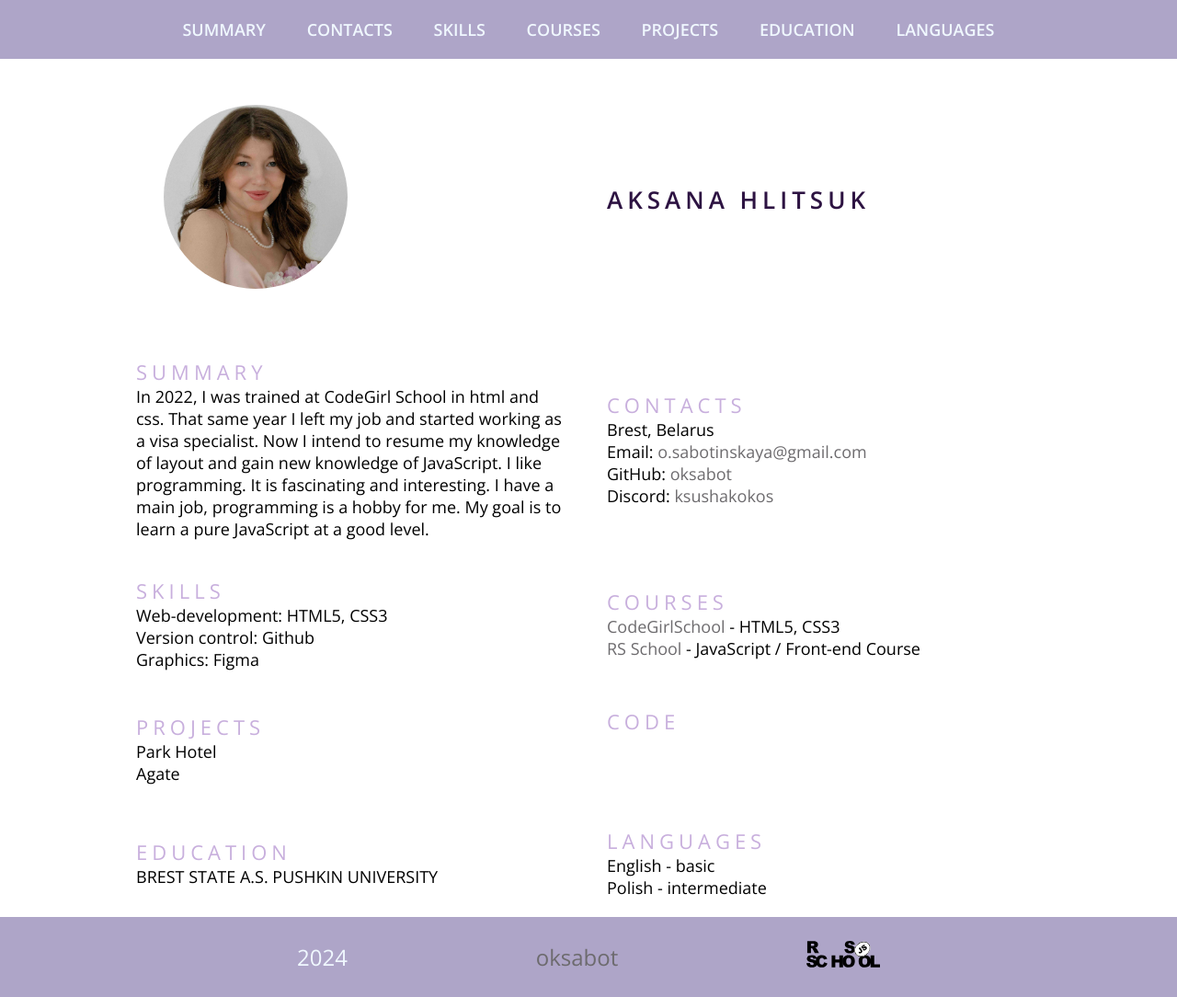
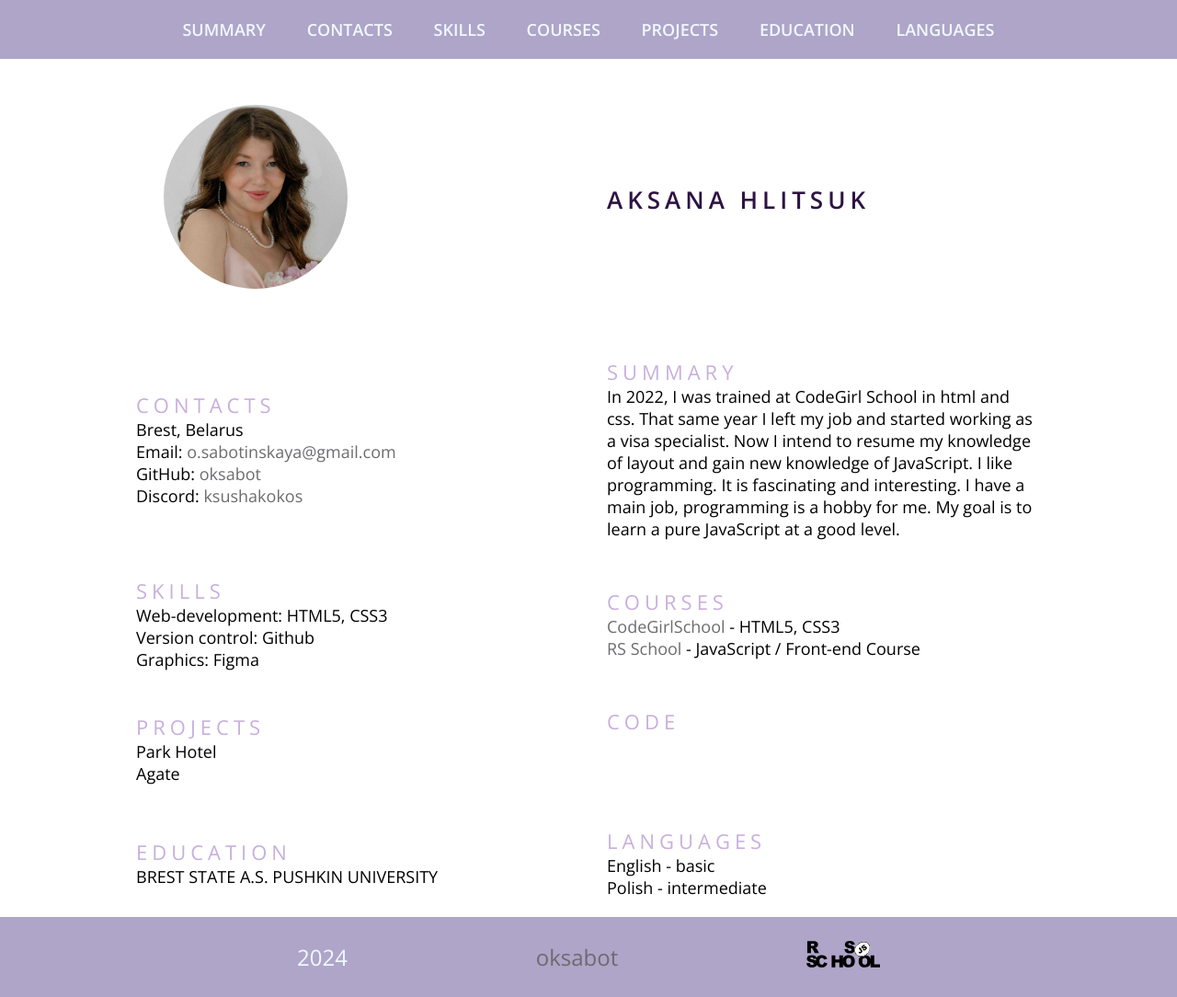
Before and after one commit to oksabot/rsschool-cv, a plain HTML site: page index.html in a window 1280 px wide. Shown: the whole page at 92% size. Drawn offline with nearby package versions, Linux system fonts and the light colour scheme.

Commit message:
feat: refactor: change structure of the project

```diff
--- a/index.html
+++ b/index.html
@@ -34,12 +34,7 @@
             <h1>Aksana Hlitsuk</h1>
         </section>
 
-        <section class="section" id="Summary">
-            <h2 class="section-title">Summary</h2>
-            <p>In 2022, I was trained at CodeGirl School in html and css. That same year I left my job and started working as a visa specialist. Now I intend to resume my knowledge of layout and gain new knowledge of JavaScript. I like programming. It is fascinating and interesting. I have a main job, programming is a hobby for me. My goal is to learn a pure JavaScript at a good level.</p>
-        </section>
-
-        <section class="section" id="contacts">
+                <section class="section" id="contacts">
             <h2 class="section-title">Contacts</h2>
             <ul>
                 <li>Brest, Belarus</li>
@@ -47,6 +42,11 @@
                 <li>GitHub: <a class="link" href="https://github.com/oksabot">oksabot</a></li>
                 <li>Discord: <a class="link" href="https://discord.com/channels/@me">ksushakokos</a></li>
             </ul>
+        </section>
+
+        <section class="section" id="Summary">
+            <h2 class="section-title">Summary</h2>
+            <p>In 2022, I was trained at CodeGirl School in html and css. That same year I left my job and started working as a visa specialist. Now I intend to resume my knowledge of layout and gain new knowledge of JavaScript. I like programming. It is fascinating and interesting. I have a main job, programming is a hobby for me. My goal is to learn a pure JavaScript at a good level.</p>
         </section>
 
         <section class="section" id="skills">
--- a/style.css
+++ b/style.css
@@ -21,6 +21,9 @@ body {
     flex-wrap: wrap;
     justify-content: center;
     align-items: center;
+    max-width: 1440px;
+    margin: 0 auto;
+    min-height: 50px;
 }
 
   .section {
```
